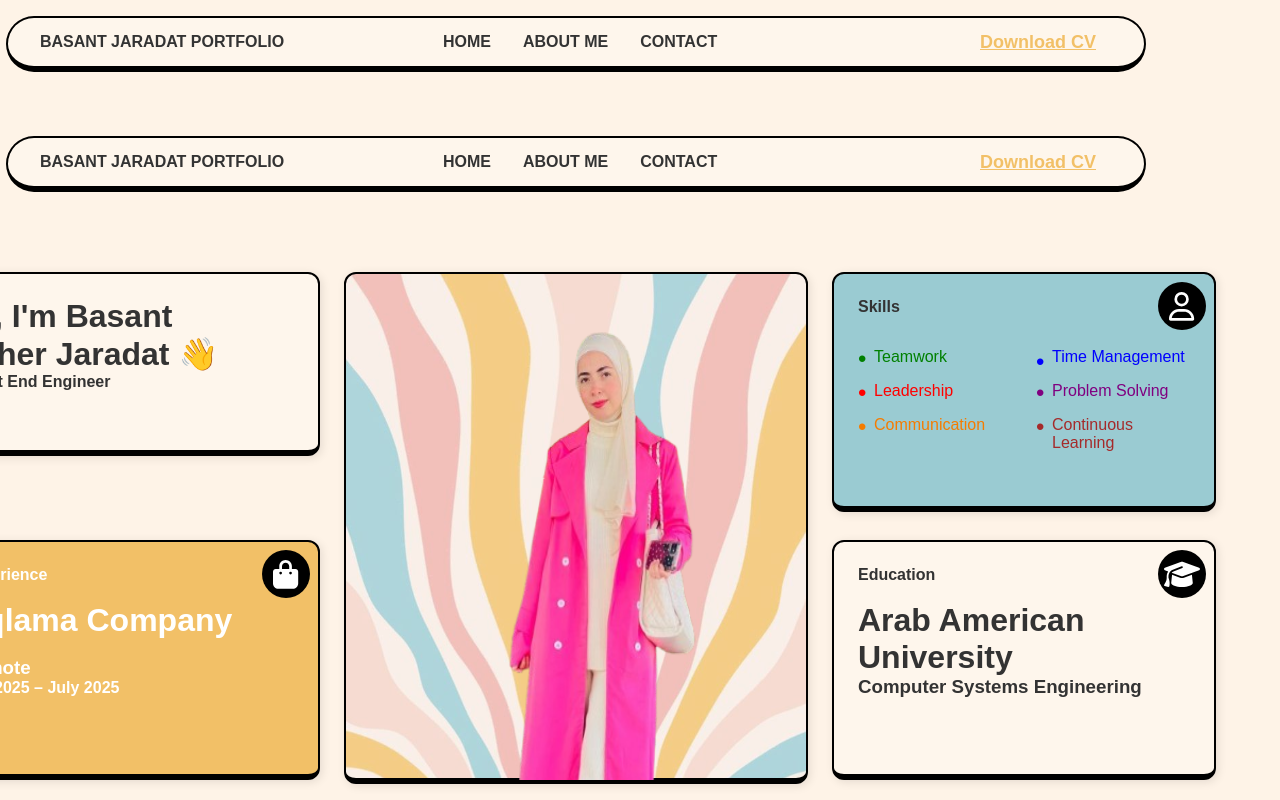
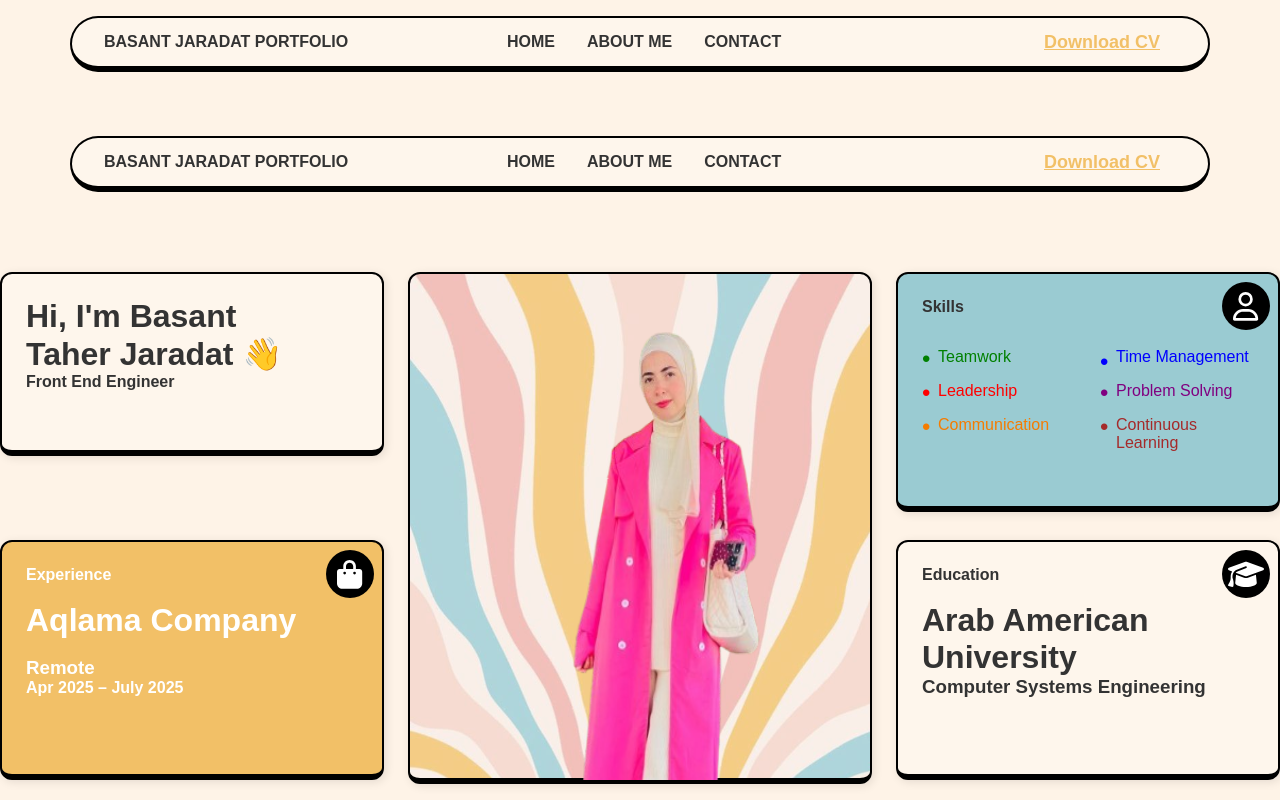
Before and after one commit to basantjaradat/Portfolio, a Next.js app: page / in a window 1280 px wide. Shown: the top 800 px of the page. Built offline with nearby package versions, Linux system fonts and the light colour scheme.

Commit message:
Update about.css

```diff
--- a/src/styles/about.css
+++ b/src/styles/about.css
@@ -2,9 +2,6 @@ body {
     background: #fef3e7;
     padding: 2rem;
     color: #333;
-    /* Add a max-width and center content */
-    max-width: 90vw;
-    margin: 0 auto;
 }
 /* Profile container grid */
 .profile-container {
```
